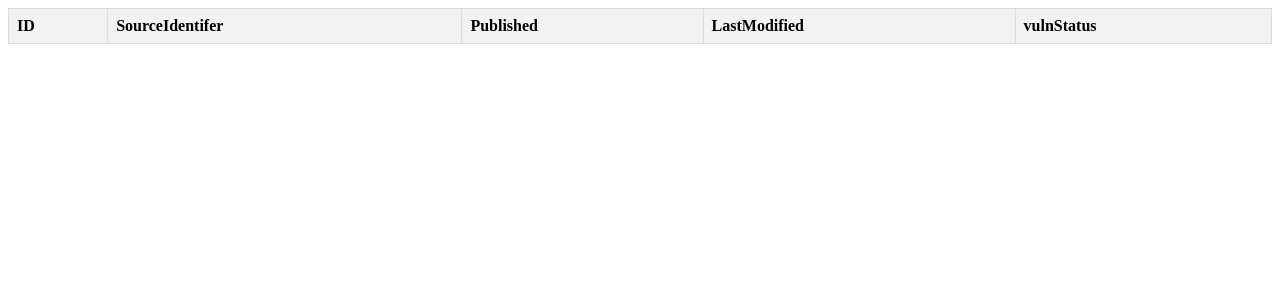
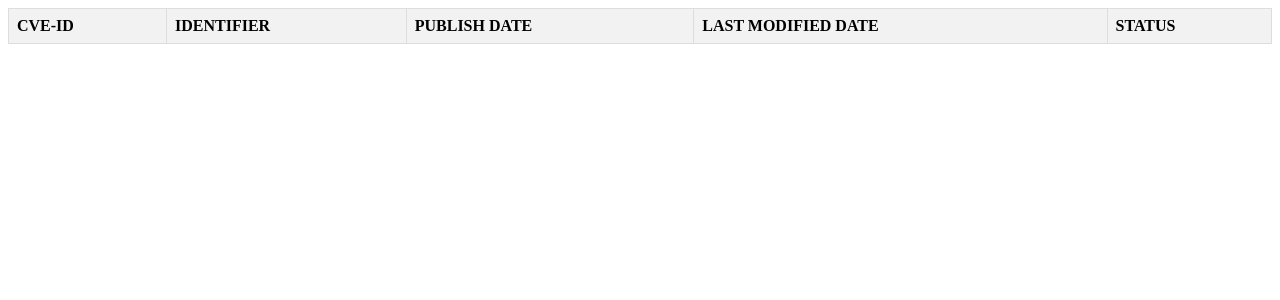
Before and after one commit to varshini058/codespaces-flask, a Flask app: page /cves/list in a window 1280 px wide. Shown: the top 300 px of the page. Run offline with Flask 3, Linux system fonts and the light colour scheme; lists and menus that the app fills with data are empty.

Commit message:
summary table html -column name changes

```diff
--- a/templates/cvelist.html
+++ b/templates/cvelist.html
@@ -3,7 +3,7 @@
 <head>
     <meta charset="UTF-8">
     <meta name="viewport" content="width=device-width, initial-scale=1.0">
-    <title>API Data Table</title>
+    <title>CVE Summary data</title>
     <style>
         table {
             border-collapse: collapse;
@@ -40,11 +40,11 @@
     <table id="data-table">
         <thead>
             <tr>
-                <th>ID</th>
-                <th>SourceIdentifer</th>
-                <th>Published</th>
-                <th>LastModified</th>
-                <th>vulnStatus</th>
+                <th>CVE-ID</th>
+                <th>IDENTIFIER</th>
+                <th>PUBLISH DATE</th>
+                <th>LAST MODIFIED DATE</th>
+                <th>STATUS</th>
 
             </tr>
         </thead>
```
